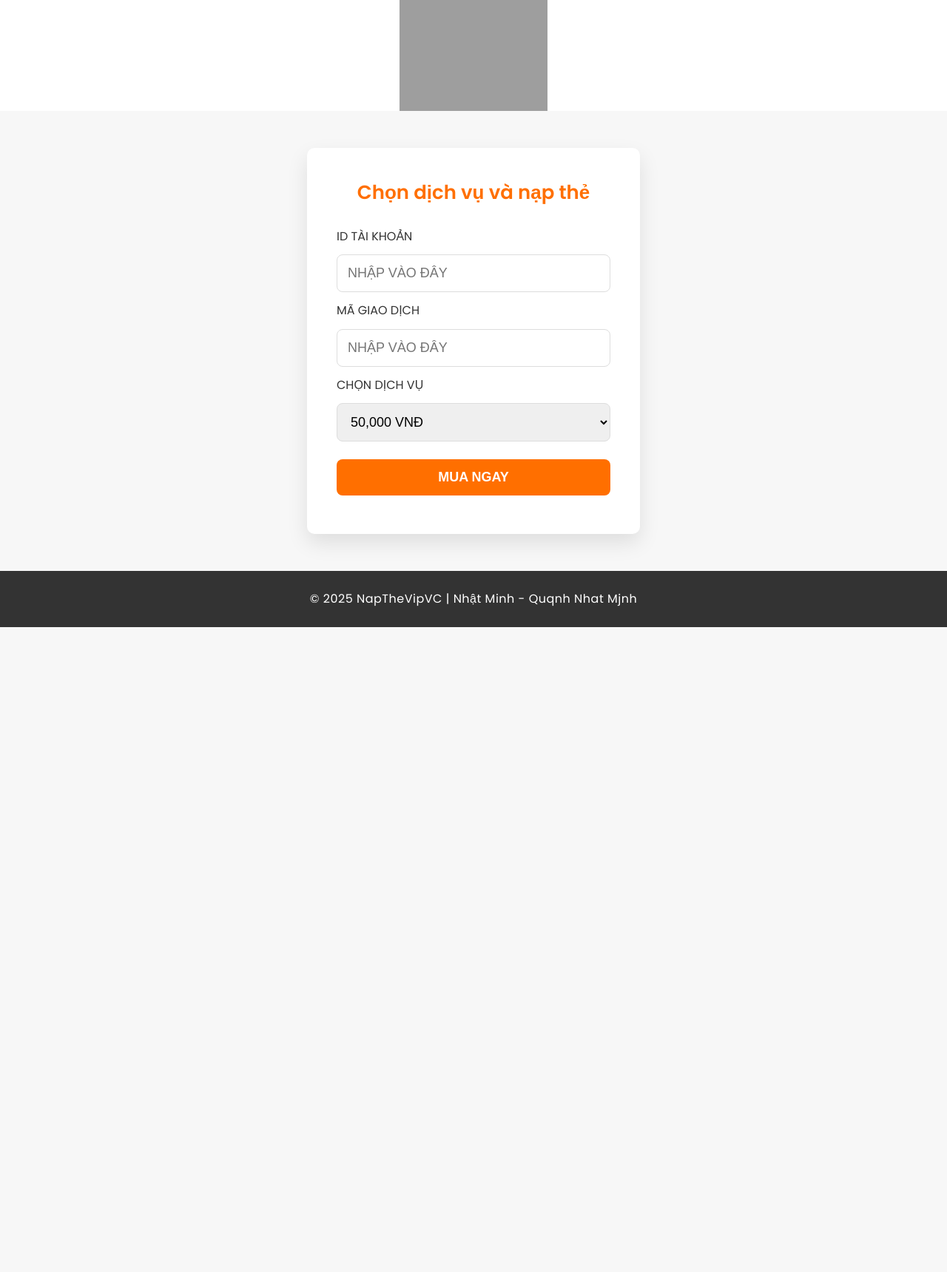
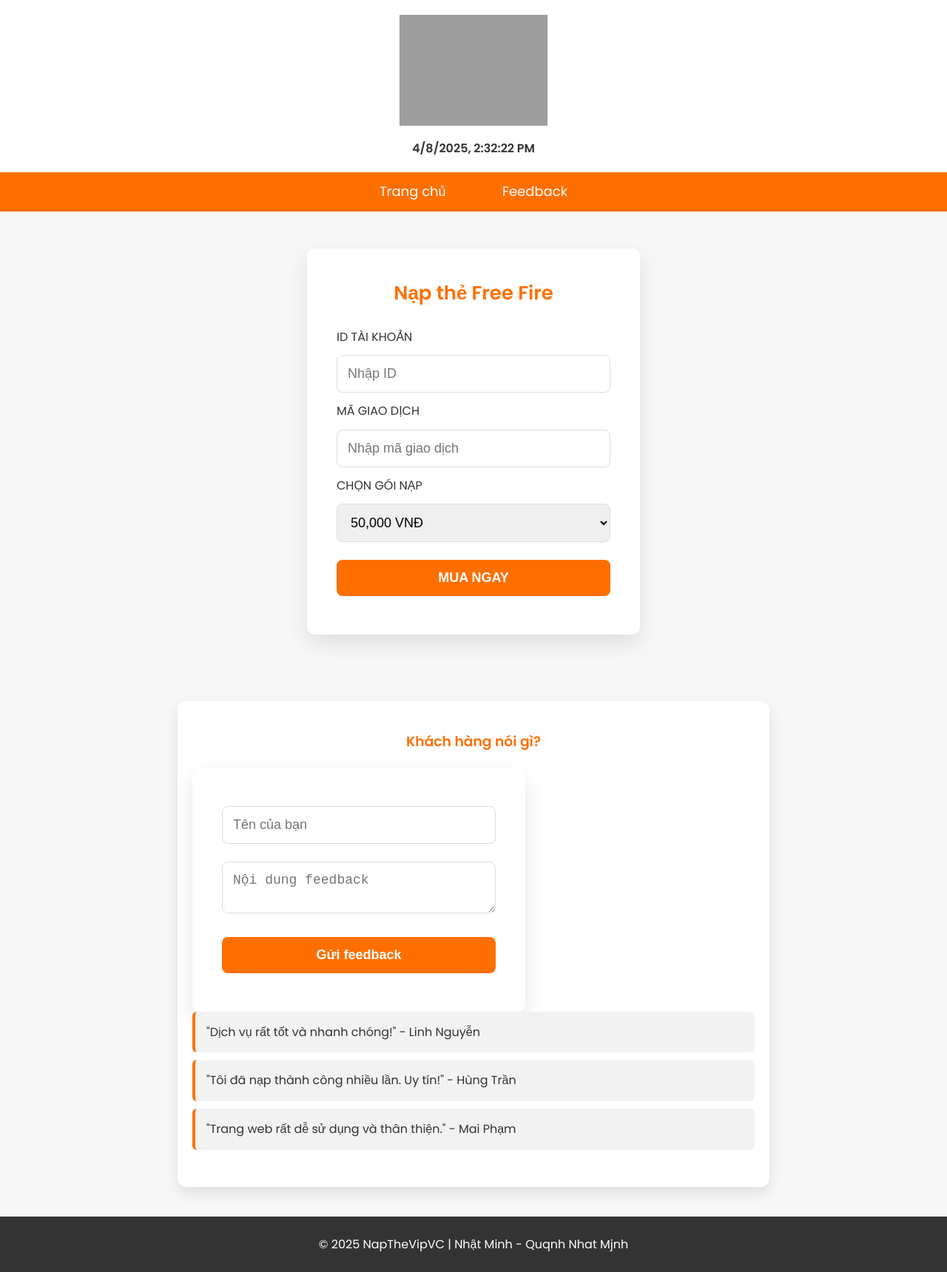
Before and after one commit to NhatMinhVNQ/shopmayaos1, a plain HTML site: page index.html in a window 1280 px wide. Shown: the whole page at 74% size. Before the commit the page ends 848 px from the top, so only its background shows below. Drawn offline with Linux system fonts and the light colour scheme; grey boxes are pictures that could not be loaded.

Commit message:
Update index.html

```diff
--- a/index.html
+++ b/index.html
@@ -6,47 +6,28 @@
     <title>Garena Free Fire</title>
     <link href="https://fonts.googleapis.com/css2?family=Poppins:wght@300;400;600&display=swap" rel="stylesheet">
     <style>
-        /* Reset */
-        * {
-            margin: 0;
-            padding: 0;
-            box-sizing: border-box;
-        }
-
+        * { margin: 0; padding: 0; box-sizing: border-box; }
         body {
             font-family: 'Poppins', sans-serif;
             background-color: #f7f7f7;
             color: #333;
             line-height: 1.6;
-            margin: 0;
-            padding: 0;
         }
-
-        /* Header */
         .header {
             background-color: #FFFFFF;
-            color: white;
-            padding: 0px;
             text-align: center;
-            font-size: 0px;
-            font-weight: 0;
-            text-shadow: 2px 2px 4px rgba(0, 0, 0, 0.1);
+            padding: 20px 0;
         }
+        .header img { width: 200px; height: auto; }
 
-        .header img {
-            width: 200px; /* Đặt kích thước của logo */
-            height: auto;
-            margin-bottom: 0px;
-        }
-
-        /* Navigation */
         .nav-links {
             background-color: #FF6F00;
             text-align: center;
             padding: 12px;
-            box-shadow: 0 3px 7px rgba(0, 0, 0, 0.1);
+            position: sticky;
+            top: 0;
+            z-index: 1000;
         }
-
         .nav-links a {
             color: white;
             text-decoration: none;
@@ -56,20 +37,17 @@
             border-radius: 8px;
             transition: background-color 0.3s, transform 0.3s;
         }
-
         .nav-links a:hover {
             background-color: #FF8F00;
             transform: scale(1.1);
         }
 
-        /* Main Content */
         .content {
             display: flex;
             justify-content: center;
             align-items: center;
             padding: 50px 20px;
         }
-
         .form-container {
             background-color: white;
             padding: 40px;
@@ -79,11 +57,7 @@
             max-width: 450px;
             transition: transform 0.3s ease-in-out;
         }
-
-        .form-container:hover {
-            transform: scale(1.05);
-        }
-
+        .form-container:hover { transform: scale(1.05); }
         .form-container h2 {
             color: #FF6F00;
             margin-bottom: 25px;
@@ -91,22 +65,18 @@
             font-size: 26px;
             font-weight: 600;
         }
-
-        .form-container input, .form-container select, .form-container button {
+        .form-container input, .form-container select, .form-container button, .form-container textarea {
             width: 100%;
             padding: 14px;
             margin: 12px 0;
             border-radius: 8px;
             border: 1px solid #ddd;
             font-size: 18px;
-            transition: all 0.3s ease;
         }
-
-        .form-container input:focus, .form-container select:focus, .form-container button:hover {
+        .form-container input:focus, .form-container select:focus, .form-container textarea:focus {
             outline: none;
             border-color: #FF6F00;
         }
-
         .form-container button {
             background-color: #FF6F00;
             color: white;
@@ -114,117 +84,127 @@
             cursor: pointer;
             font-weight: 600;
         }
+        .form-container button:hover { background-color: #FF8F00; }
 
-        .form-container button:hover {
-            background-color: #FF8F00;
-        }
-
-        /* Footer */
         .footer {
             background-color: #333;
             color: white;
             text-align: center;
             padding: 25px;
             font-size: 16px;
-            font-weight: 500;
-            letter-spacing: 0.5px;
         }
 
-        /* Section styles */
-        .section {
-            display: none;
-            padding: 30px;
-            background-color: white;
-            box-shadow: 0 6px 15px rgba(0, 0, 0, 0.1);
-            margin-top: 25px;
-            border-radius: 10px;
-            transition: all 0.3s ease;
-        }
-
-        .section.active {
-            display: block;
-        }
-
-        /* Popup styles */
-        .popup {
+        #popup {
             display: none;
             position: fixed;
-            top: 0;
-            left: 0;
-            width: 100%;
-            height: 100%;
+            top: 0; left: 0;
+            width: 100%; height: 100%;
             background-color: rgba(0, 0, 0, 0.5);
             justify-content: center;
             align-items: center;
         }
-
         .popup-content {
             background-color: white;
             padding: 30px;
             border-radius: 12px;
             width: 400px;
             text-align: center;
-            box-shadow: 0 8px 18px rgba(0, 0, 0, 0.2);
         }
-
         .popup button {
             background-color: #FF6F00;
             color: white;
-            border: none;
             padding: 15px;
             width: 100%;
-            cursor: pointer;
+            border: none;
             border-radius: 8px;
             font-size: 18px;
         }
 
-        .popup button:hover {
-            background-color: #FF8F00;
+        .clock {
+            text-align: center;
+            margin-top: 10px;
+            font-weight: 600;
         }
 
-        /* Responsive */
-        @media (max-width: 768px) {
-            .nav-links a {
-                font-size: 16px;
-                padding: 10px 20px;
-            }
+        .scroll-top {
+            position: fixed;
+            bottom: 20px;
+            right: 20px;
+            background-color: #FF6F00;
+            color: white;
+            padding: 10px 15px;
+            border-radius: 50%;
+            cursor: pointer;
+            font-size: 22px;
+            display: none;
+        }
 
-            .form-container {
-                padding: 20px;
-            }
-
-            .footer {
-                font-size: 14px;
-                padding: 15px;
-            }
+        .feedback-section {
+            padding: 40px 20px;
+            background-color: white;
+            margin: 40px 0;
+            box-shadow: 0 8px 18px rgba(0,0,0,0.1);
+            border-radius: 12px;
+            max-width: 800px;
+            margin-left: auto;
+            margin-right: auto;
+        }
+        .feedback-section h3 {
+            color: #FF6F00;
+            text-align: center;
+            margin-bottom: 20px;
+        }
+        .feedback {
+            background-color: #f2f2f2;
+            padding: 15px;
+            margin-bottom: 10px;
+            border-left: 4px solid #FF6F00;
+            border-radius: 6px;
         }
     </style>
 </head>
 <body>
-
     <div class="header">
         <img src="https://i.imgur.com/2YdVYml.jpeg" alt="">
+        <div class="clock" id="clock"></div>
+    </div>
+
+    <div class="nav-links">
+        <a href="#">Trang chủ</a>
+        <a href="#feedback">Feedback</a>
     </div>
 
     <div class="content">
         <div class="form-container">
-            <h2>Chọn dịch vụ và nạp thẻ</h2>
+            <h2>Nạp thẻ Free Fire</h2>
             <form id="rechargeForm">
-                <label for="username">ID TÀI KHOẢN</label>
-                <input type="text" id="username" name="username" placeholder="NHẬP VÀO ĐÂY" required>
-                <label for="username">MÃ GIAO DỊCH</label>
-                <input type="text" id="username" name="username" placeholder="NHẬP VÀO ĐÂY" required>
-
-                <label for="amount">CHỌN DỊCH VỤ</label>
-                <select id="amount" name="amount" required>
+                <label for="userId">ID TÀI KHOẢN</label>
+                <input type="text" id="userId" name="userId" placeholder="Nhập ID" required>
+                <label for="transaction">MÃ GIAO DỊCH</label>
+                <input type="text" id="transaction" name="transaction" placeholder="Nhập mã giao dịch" required>
+                <label for="amount">CHỌN GÓI NẠP</label>
+                <select id="amount" name="amount">
                     <option value="50k">50,000 VNĐ</option>
                     <option value="100k">100,000 VNĐ</option>
                     <option value="200k">200,000 VNĐ</option>
                     <option value="500k">500,000 VNĐ</option>
                 </select>
-
                 <button type="submit">MUA NGAY</button>
             </form>
+        </div>
+    </div>
+
+    <div id="feedback" class="feedback-section">
+        <h3>Khách hàng nói gì?</h3>
+        <form id="feedbackForm" class="form-container" style="margin-top: 20px;">
+            <input type="text" id="nameInput" placeholder="Tên của bạn" required>
+            <textarea id="messageInput" placeholder="Nội dung feedback" required></textarea>
+            <button type="submit">Gửi feedback</button>
+        </form>
+        <div id="feedbackList">
+            <div class="feedback">"Dịch vụ rất tốt và nhanh chóng!" - Linh Nguyễn</div>
+            <div class="feedback">"Tôi đã nạp thành công nhiều lần. Uy tín!" - Hùng Trần</div>
+            <div class="feedback">"Trang web rất dễ sử dụng và thân thiện." - Mai Phạm</div>
         </div>
     </div>
 
@@ -232,7 +212,6 @@
         © 2025 NapTheVipVC | Nhật Minh - Quqnh Nhat Mjnh
     </div>
 
-    <!-- Popup Notification -->
     <div id="popup" class="popup">
         <div class="popup-content">
             <h3>Đang Xử Lý...</h3>
@@ -241,44 +220,57 @@
         </div>
     </div>
 
+    <div class="scroll-top" id="scrollTop" onclick="scrollToTop()">↑</div>
+
     <script>
-        // Get elements
-        const rechargeForm = document.getElementById('rechargeForm');
-        const popup = document.getElementById('popup');
-        const popupMessage = document.getElementById('popupMessage');
+        // Clock
+        function updateClock() {
+            const now = new Date();
+            document.getElementById('clock').textContent = now.toLocaleString();
+        }
+        setInterval(updateClock, 1000);
+        updateClock();
 
-        // Handle form submission
-        rechargeForm.addEventListener('submit', function(event) {
-            event.preventDefault(); // Prevent form submission
+        // Scroll to top button
+        const scrollTopBtn = document.getElementById('scrollTop');
+        window.onscroll = function() {
+            scrollTopBtn.style.display = window.scrollY > 200 ? 'block' : 'none';
+        };
+        function scrollToTop() {
+            window.scrollTo({ top: 0, behavior: 'smooth' });
+        }
 
-            const username = document.getElementById('username').value;
+        // Form submission with popup
+        const form = document.getElementById('rechargeForm');
+        form.addEventListener('submit', function(e) {
+            e.preventDefault();
+            const userId = document.getElementById('userId').value;
             const amount = document.getElementById('amount').value;
-
-            // Show the popup with the selected information
-            popupMessage.textContent = `Bạn Đã Nạp ${amount} Vào ID ${username} Sẽ Sớm Có Nên Hãy Lâu Lâu Vào Game Xem Có Chưa Nhé`;
-            popup.style.display = 'flex';
+            document.getElementById('popupMessage').textContent = `Bạn đã nạp ${amount} vào ID ${userId}. Hãy kiểm tra trong game nhé!`;
+            document.getElementById('popup').style.display = 'flex';
         });
 
-        // Close popup
         function closePopup() {
-            popup.style.display = 'none';
+            document.getElementById('popup').style.display = 'none';
         }
 
-        // Show the selected section
-        function showSection(sectionId) {
-            // Hide all sections
-            const sections = document.querySelectorAll('.section');
-            sections.forEach(function(section) {
-                section.classList.remove('active');
-            });
+        // Feedback form
+        const feedbackForm = document.getElementById('feedbackForm');
+        const feedbackList = document.getElementById('feedbackList');
 
-            // Show the selected section
-            const section = document.getElementById(sectionId);
-            if (section) {
-                section.classList.add('active');
+        feedbackForm.addEventListener('submit', function(e) {
+            e.preventDefault();
+            const name = document.getElementById('nameInput').value.trim();
+            const message = document.getElementById('messageInput').value.trim();
+
+            if (name && message) {
+                const newFeedback = document.createElement('div');
+                newFeedback.classList.add('feedback');
+                newFeedback.textContent = `\"${message}\" - ${name}`;
+                feedbackList.insertBefore(newFeedback, feedbackList.firstChild);
+                feedbackForm.reset();
             }
-        }
+        });
     </script>
-
 </body>
-</html>
+    </html>
```
